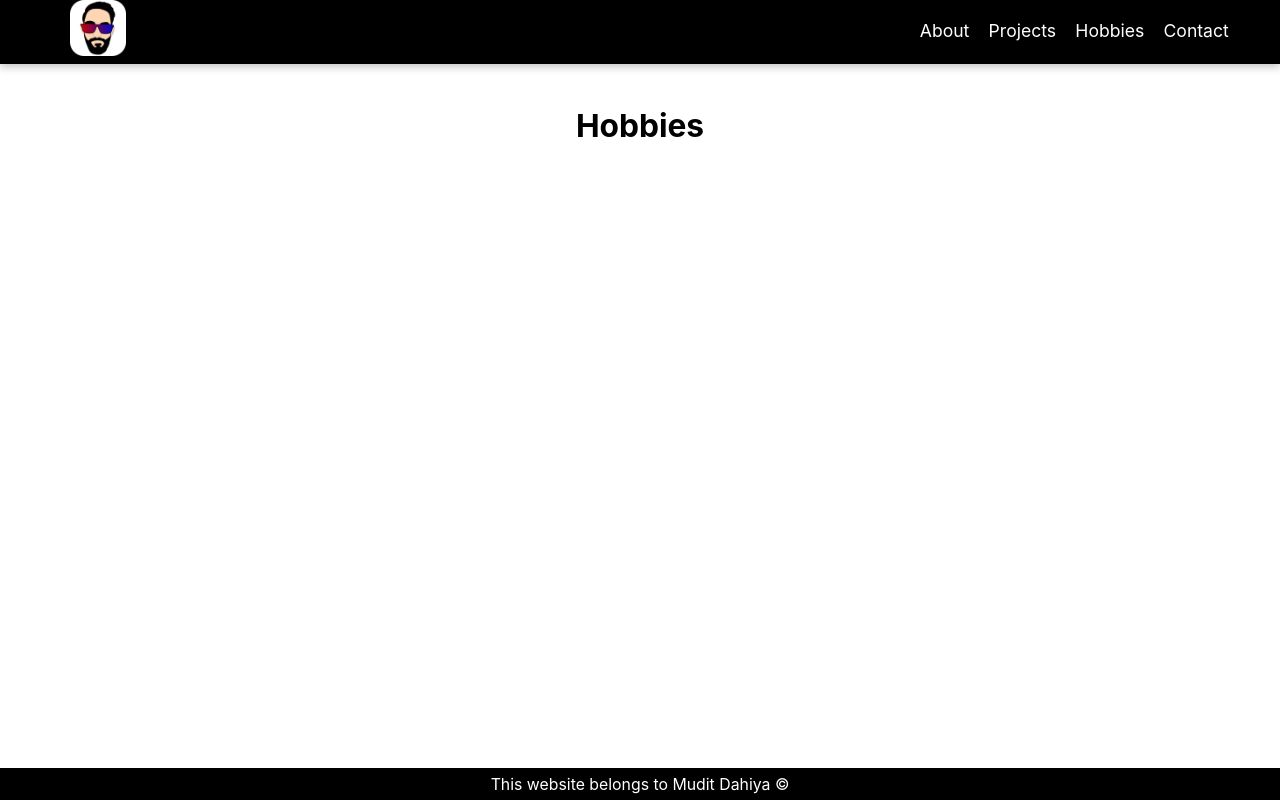
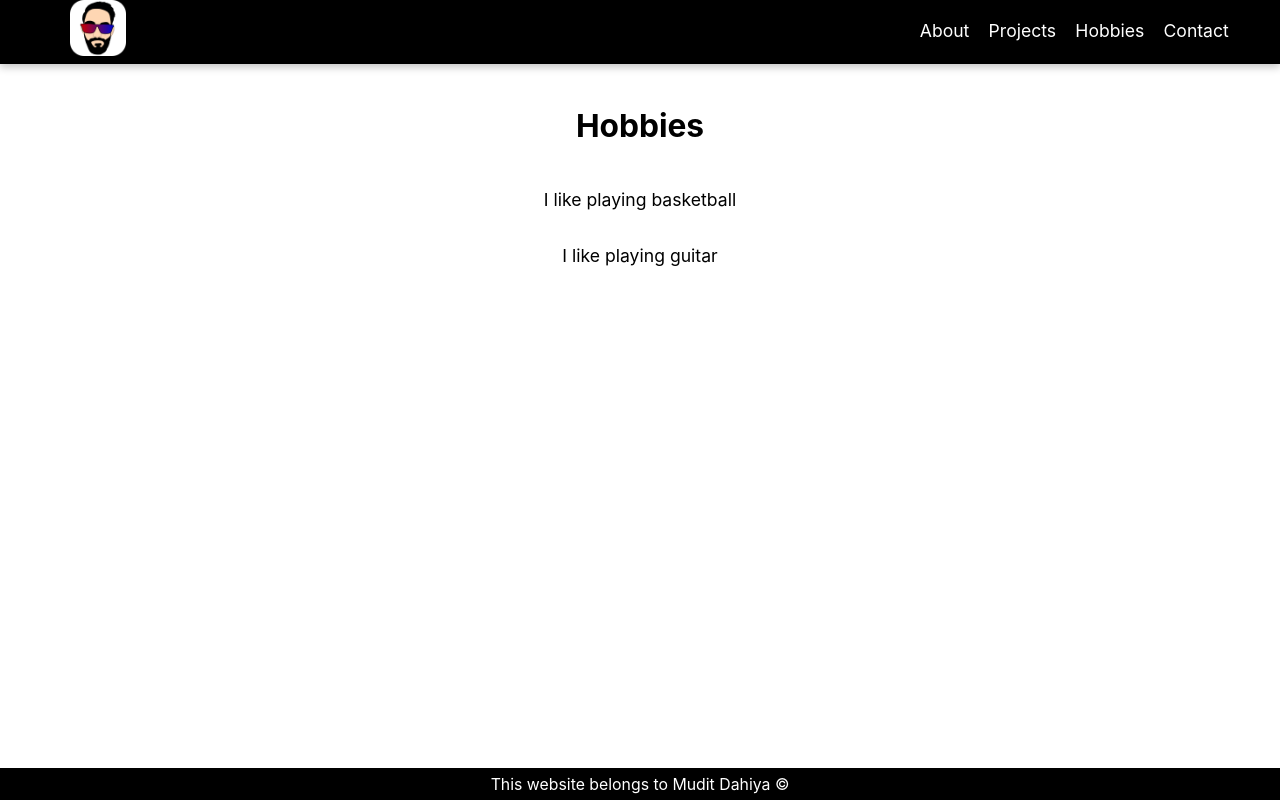
Before and after one commit to muditdahiya/mudit.online, a React (Create React App) app: page /hobbies in a window 1280 px wide. Built offline with nearby package versions, Linux system fonts and the light colour scheme.

Commit message:
fixed title

```diff
--- a/src/components/Hobbies/Hobbies.js
+++ b/src/components/Hobbies/Hobbies.js
@@ -2,6 +2,8 @@ function Hobbies() {
   return (
     <div className="Hobbies page">
       <h2 className="pageHeading">Hobbies</h2>
+      <p>I like playing basketball</p>
+      <p>I like playing guitar</p>
     </div>
   );
 }
--- a/src/components/Projects/Projects.js
+++ b/src/components/Projects/Projects.js
@@ -3,6 +3,10 @@ function Projects() {
     <div className="Projects page">
       <h2 className="pageHeading">Projects</h2>
       <div className="Cards">
+        <h3>
+          I have many projects under my belt. Here are a few that I have hosted
+          online:
+        </h3>
         <hr />
         <div className="cardWrap">
           <div className="card">
@@ -69,6 +73,7 @@ function Projects() {
             <li>Some information</li>
           </ul>
         </div>
+        <hr />
       </div>
     </div>
   );
```
Also changed, not shown: public/manifest.json.
